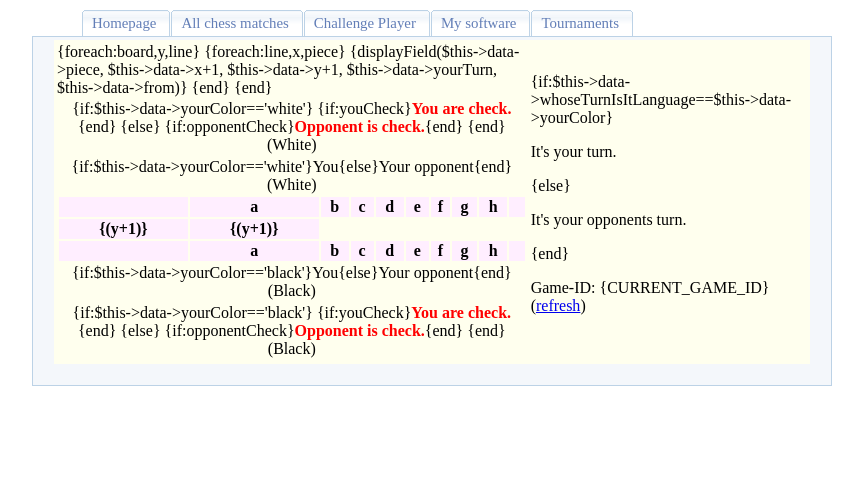
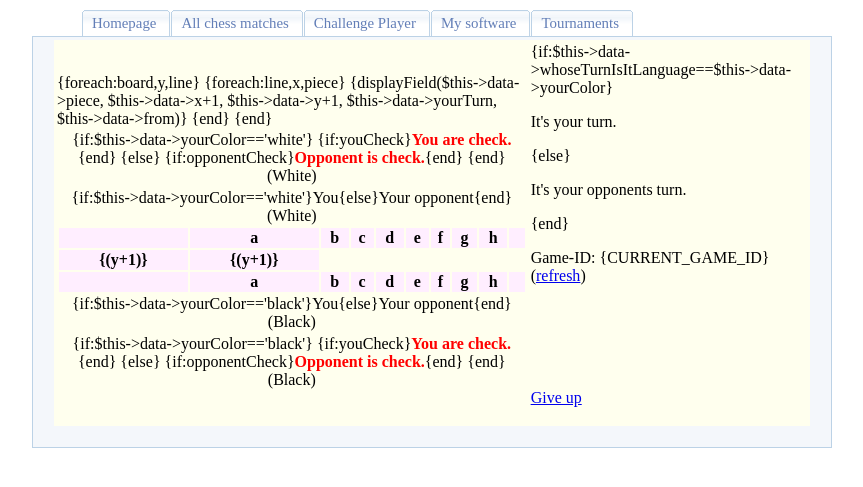
Before and after one commit to MartinThoma/community-chess, a Python web app: template templates/playChess.html in a window 1280 px wide. Shown: the top 487 px of the page, without its empty margins (208-1071 px from the left). Run offline with Jinja, Linux system fonts and the light colour scheme; the template is opened without the code that fills it, so the values that code supplies are empty.

Commit message:
You can give up via GUI now.

```diff
--- a/templates/playChess.html
+++ b/templates/playChess.html
@@ -57,6 +57,11 @@
             <p>It's your opponents turn.</p>
         {end}
         <p>Game-ID: {CURRENT_GAME_ID} (<a href="playChess.php?gameID={CURRENT_GAME_ID}">refresh</a>)</p>
+        <br/>
+        <br/>
+        <br/>
+        <br/>
+        <p><a href="playChess.php?gameID={CURRENT_GAME_ID}&giveUp=true">Give up</a></p>
     </td>
     </tr>
     </table>
```
